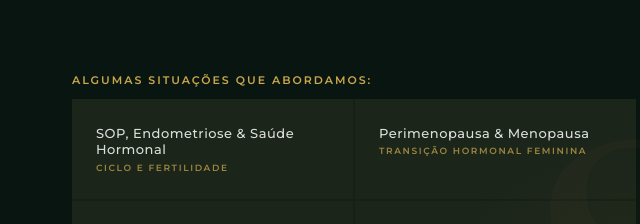
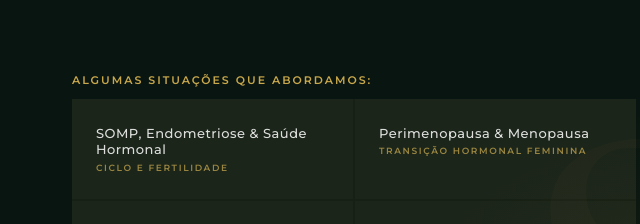
Before and after one commit to pedrodaguer/ProjetoVivian, a website built with webpack: page index.html in a window 1280 px wide. Shown: the part 2140-2364 px from the top of the page, 580-1220 px from the left. Built offline with nearby package versions, Linux system fonts and the light colour scheme; a web font is replaced by a local one.

Commit message:
Update specialization name from SOP to SOMP for accuracy

```diff
--- a/index.html
+++ b/index.html
@@ -181,7 +181,7 @@
         <div class="especialidades-grid reveal-right">
         <div class="esp-item">
           <div class="esp-content">
-            <p class="esp-name">SOP, Endometriose & Saúde Hormonal</p>
+            <p class="esp-name">SOMP, Endometriose & Saúde Hormonal</p>
             <p class="esp-tag">Ciclo e fertilidade</p>
           </div>
         </div>
```
